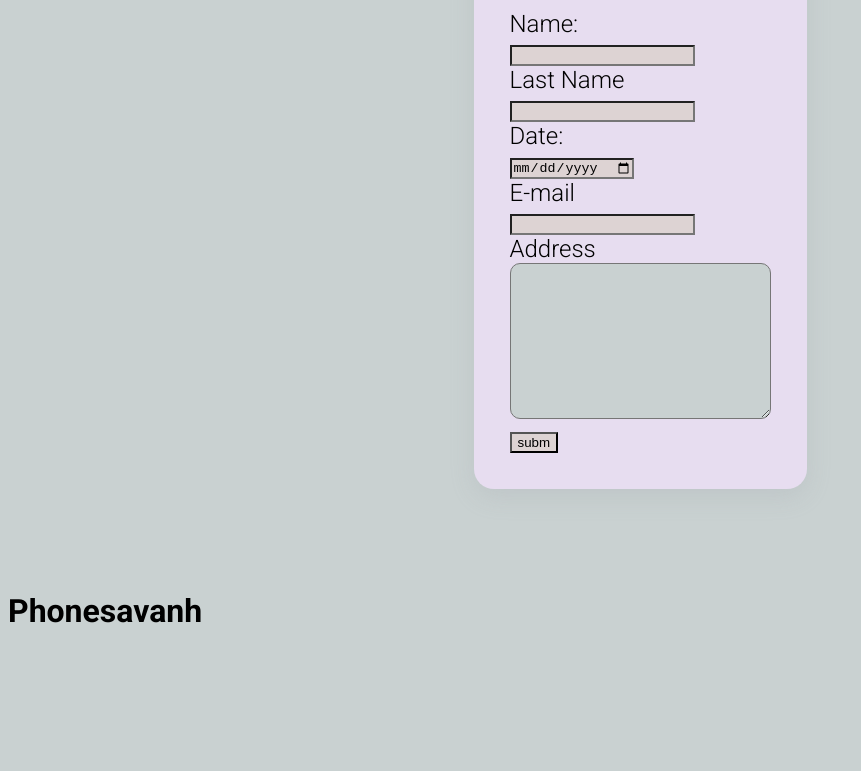
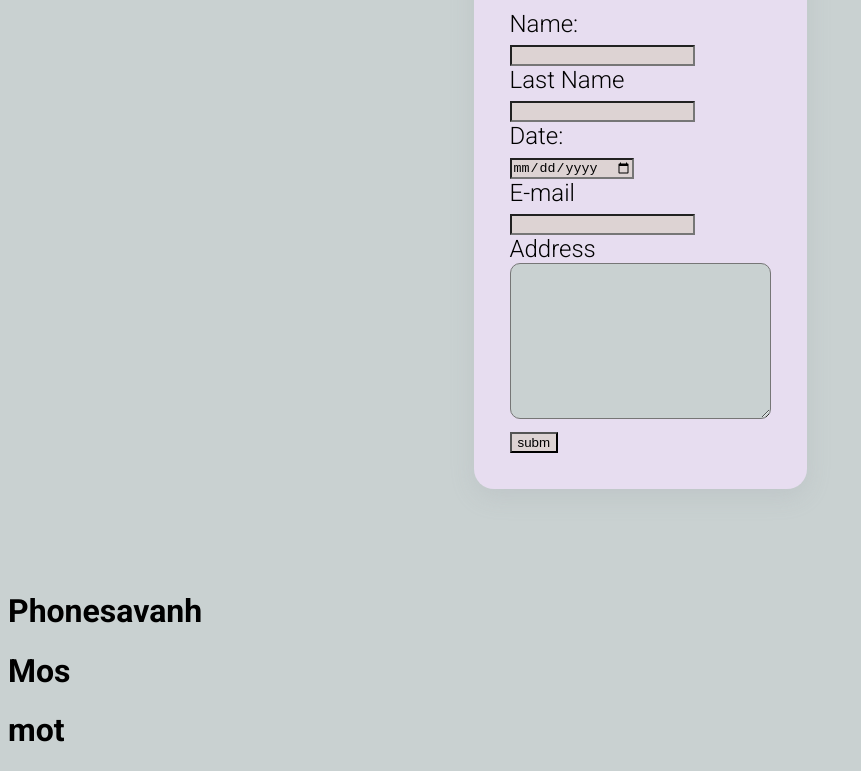
Before and after one commit to Motrsv/formHtml, a plain HTML site: page index.html in a window 1280 px wide. Shown: the part 237-1008 px from the top of the page, without its empty margins (0-861 px from the left). Before the commit the page ends 889 px from the top, so only its background shows below. Drawn offline with Linux system fonts and the light colour scheme.

Commit message:
add name

```diff
--- a/index.html
+++ b/index.html
@@ -39,6 +39,8 @@
         </form>
     </div>
     <h1>Phonesavanh</h1>
+    <h1>Mos</h1>
+    <h1>mot</h1>
 
 </body>
 </html>
```
